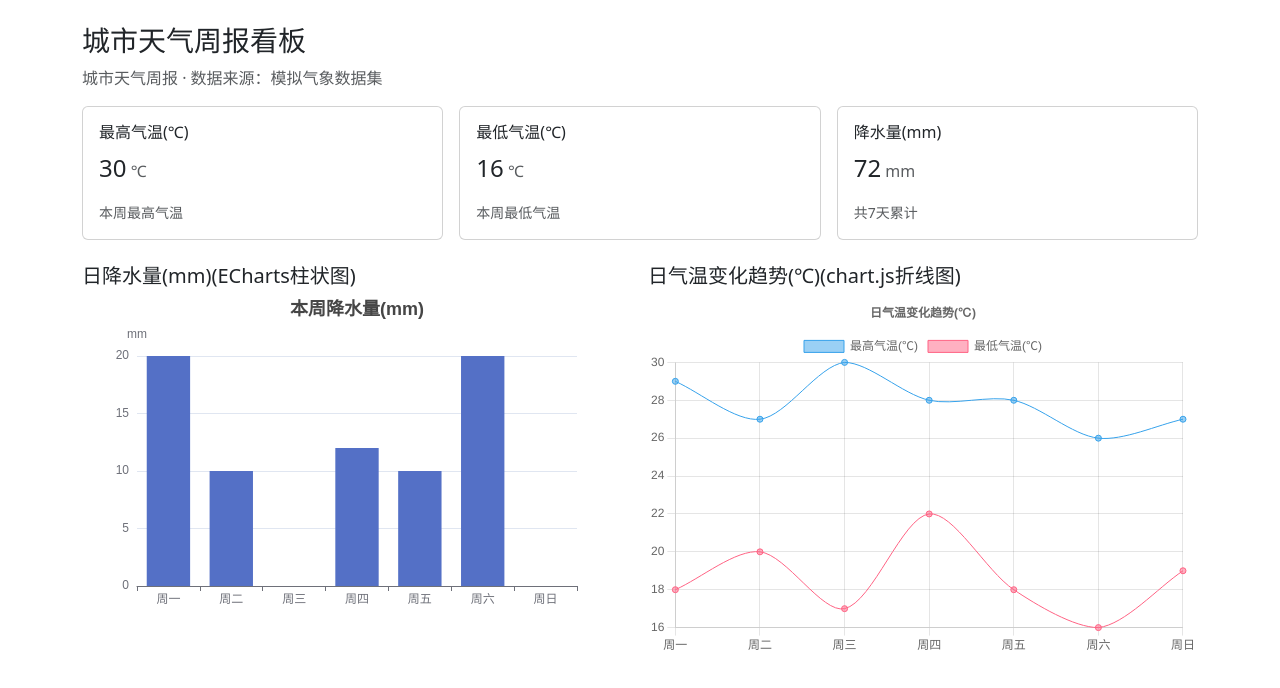
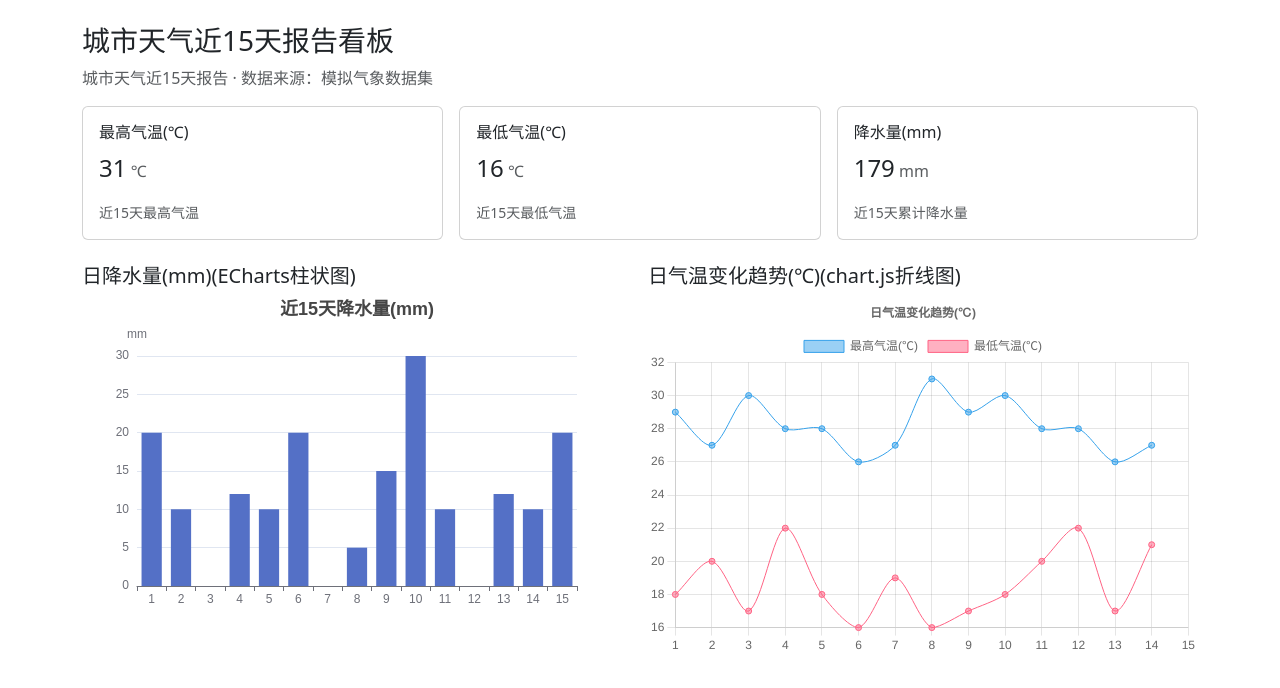
Before and after one commit to KDXiii/self6, a plain HTML site: page climateboard/index.html in a window 1280 px wide. Drawn offline with Linux system fonts and the light colour scheme.

Commit message:
更改数据个数，重新完善看板

```diff
--- a/climateboard/app.js
+++ b/climateboard/app.js
@@ -33,15 +33,15 @@ const renderCards = (data) => {
     if (key === 'temp-high') {
       value = Math.max(...s.counts);
       unit = '℃';
-      desc = '本周最高气温';
+      desc = '近15天最高气温';
     } else if (key === 'temp-low') {
       value = Math.min(...s.counts);
       unit = '℃';
-      desc = '本周最低气温';
+      desc = '近15天最低气温';
     } else {
       value = s.counts.reduce((sum, n) => sum + n, 0);
       unit = 'mm';
-      desc = `共${data.days.length}天累计`;
+      desc = `近15天累计降水量`;
     }
     $('#cards').append(`
       <div class="col-4">
@@ -55,7 +55,7 @@ const renderCards = (data) => {
       </div>
     `);
   });
-  // jQuery 交互：点击卡片切换高亮
+
   $('#cards').on('click', '.card', function () {
     $(this).toggleClass('active');
   });
@@ -70,7 +70,7 @@ const renderBarChart = (data) => {
     barChart = echarts.init(document.querySelector('#bar-chart'));
   }
   barChart.setOption({
-    title: { text: '本周降水量(mm)', left: 'center' },
+    title: { text: '近15天降水量(mm)', left: 'center' },
     tooltip: { trigger: 'axis' },
     xAxis: { type: 'category', data: data.days },
     yAxis: { name: 'mm' },
--- a/climateboard/data/climate.json
+++ b/climateboard/data/climate.json
@@ -1,10 +1,10 @@
 {
-  "title": "城市天气周报",
+  "title": "城市天气近15天报告",
   "source": "模拟气象数据集",
-  "days": ["周一", "周二", "周三", "周四", "周五", "周六", "周日"],
+  "days": ["1", "2", "3", "4", "5", "6", "7", "8", "9", "10", "11", "12", "13", "14", "15"],
   "series": [
-    { "temp-high": "最高气温(℃)", "counts": [29,27,30,28,28,26,27] },
-    { "temp-low": "最低气温(℃)", "counts": [18,20,17,22,18,16,19] },
-    { "rainfall": "降水量(mm)", "counts": [20,10,0,12,10,20,0] }
+    { "temp-high": "最高气温(℃)", "counts": [29,27,30,28,28,26,27,31,29,30,28,28,26,27] },
+    { "temp-low": "最低气温(℃)", "counts": [18,20,17,22,18,16,19,16,17,18,20,22,17,21] },
+    { "rainfall": "降水量(mm)", "counts": [20,10,0,12,10,20,0,5,15,30,10,0,12,10,20,5] }
   ]
 }
--- a/climateboard/index.html
+++ b/climateboard/index.html
@@ -3,7 +3,8 @@
 <head>
   <meta charset="UTF-8">
   <meta name="viewport" content="width=device-width, initial-scale=1.0">
-  <title>城市天气周报看板</title>
+  <title>城市天气近15天报告看板</title>
+
   <link href="libs/bootstrap.min.css" rel="stylesheet">
   <style>
     #status { display: none; }
@@ -14,7 +15,8 @@
 </head>
 <body class="container py-4">
   <header>
-    <h1 class="h3">城市天气周报看板</h1>
+    <h1 class="h3">城市天气近15天报告看板</h1>
+
     <p class="text-muted" id="sub-title">数据来源：模拟气象数据集</p>
   </header>
 
```
